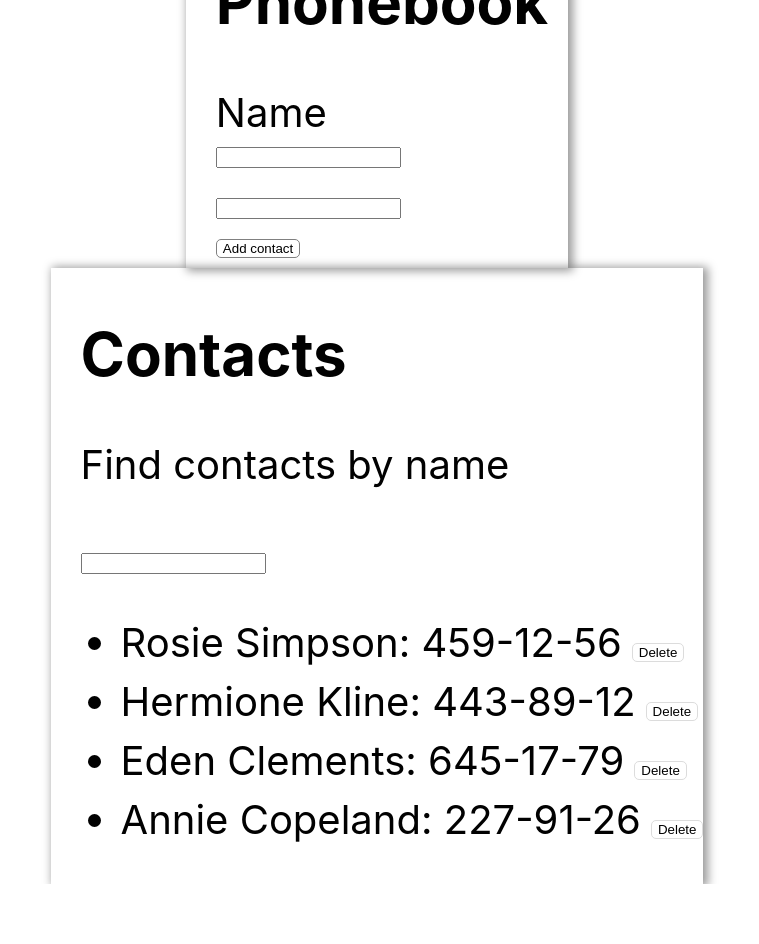
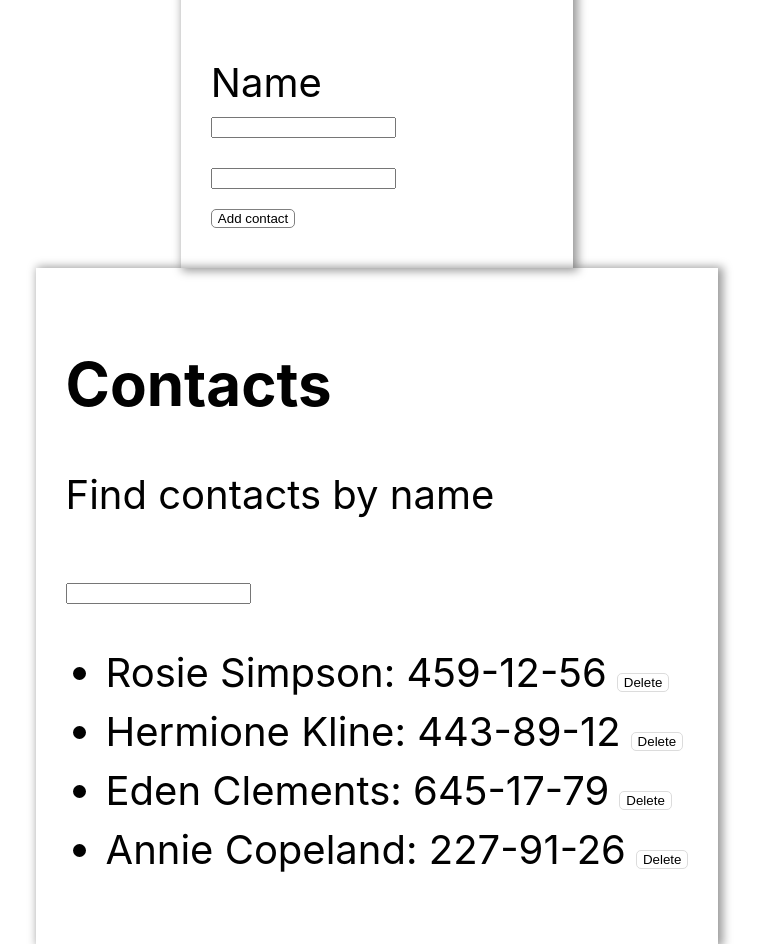
Before and after one commit to kwiskowski/goit-react-hw-02-phonebook, a React (Create React App) app: page / in a window 1280 px wide. Shown: the whole page, without its empty margins (263-1022 px from the left). Before the commit the page ends 884 px from the top, so only its background shows below. Built offline with nearby package versions, Linux system fonts and the light colour scheme.

Commit message:
Update Section.module.css

```diff
--- a/src/components/Section/Section.module.css
+++ b/src/components/Section/Section.module.css
@@ -1,5 +1,5 @@
 .section {
-  padding-left: 30px;
+  padding: 30px;
   min-width: 300px;
   -ms-filter: 'progid:DXImageTransform.Microsoft.Shadow(Strength=9, Direction=162, Color=#000000)'; /*IE 8*/
   -moz-box-shadow: 3px 1px 9px 2px rgba(0, 0, 0, 0.4); /*FF 3.5+*/
@@ -7,7 +7,3 @@
   box-shadow: 3px 1px 9px 2px rgba(0, 0, 0, 0.4); /* FF3.5+, Opera 9+, Saf1+, Chrome, IE10 */
   filter: progid:DXImageTransform.Microsoft.Shadow(Strength=9, Direction=135, Color=#000000); /*IE 5.5-7*/
 }
-
-h2 {
-  padding-right: 20px;
-}
```
